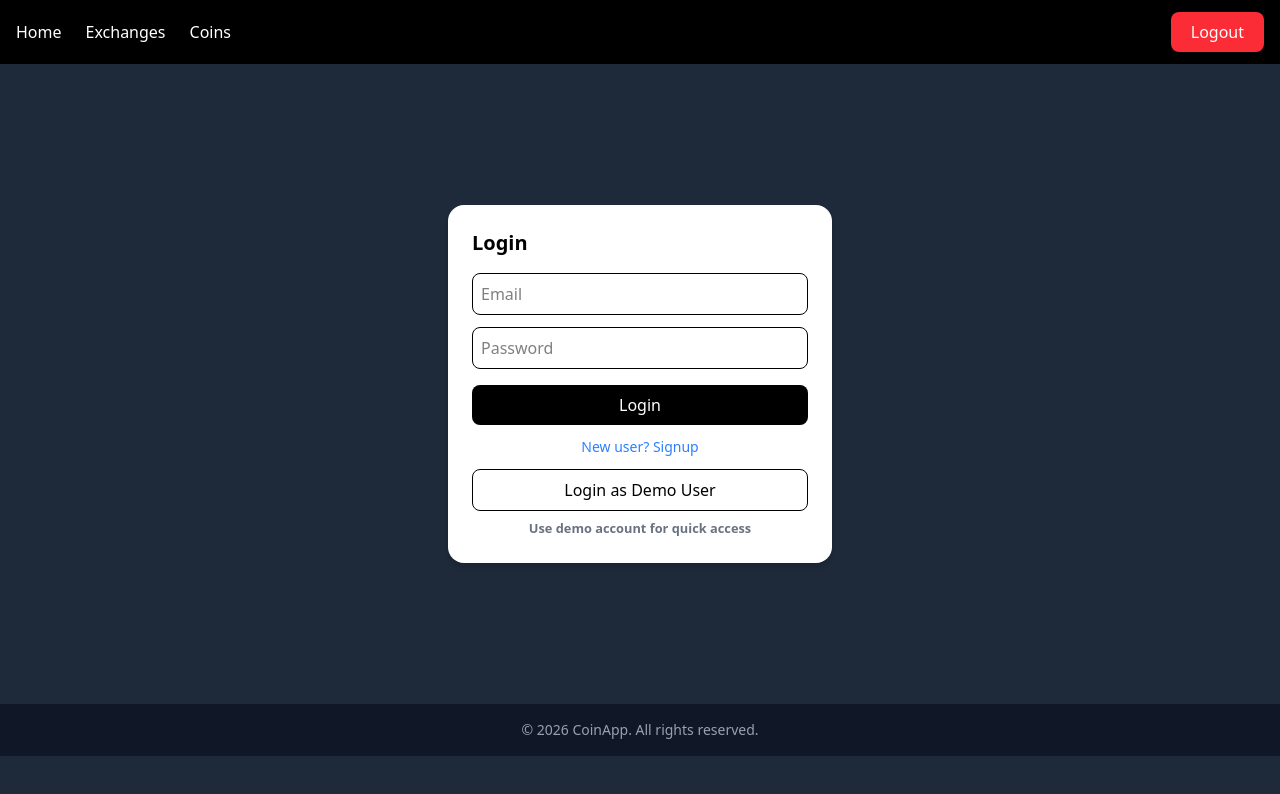
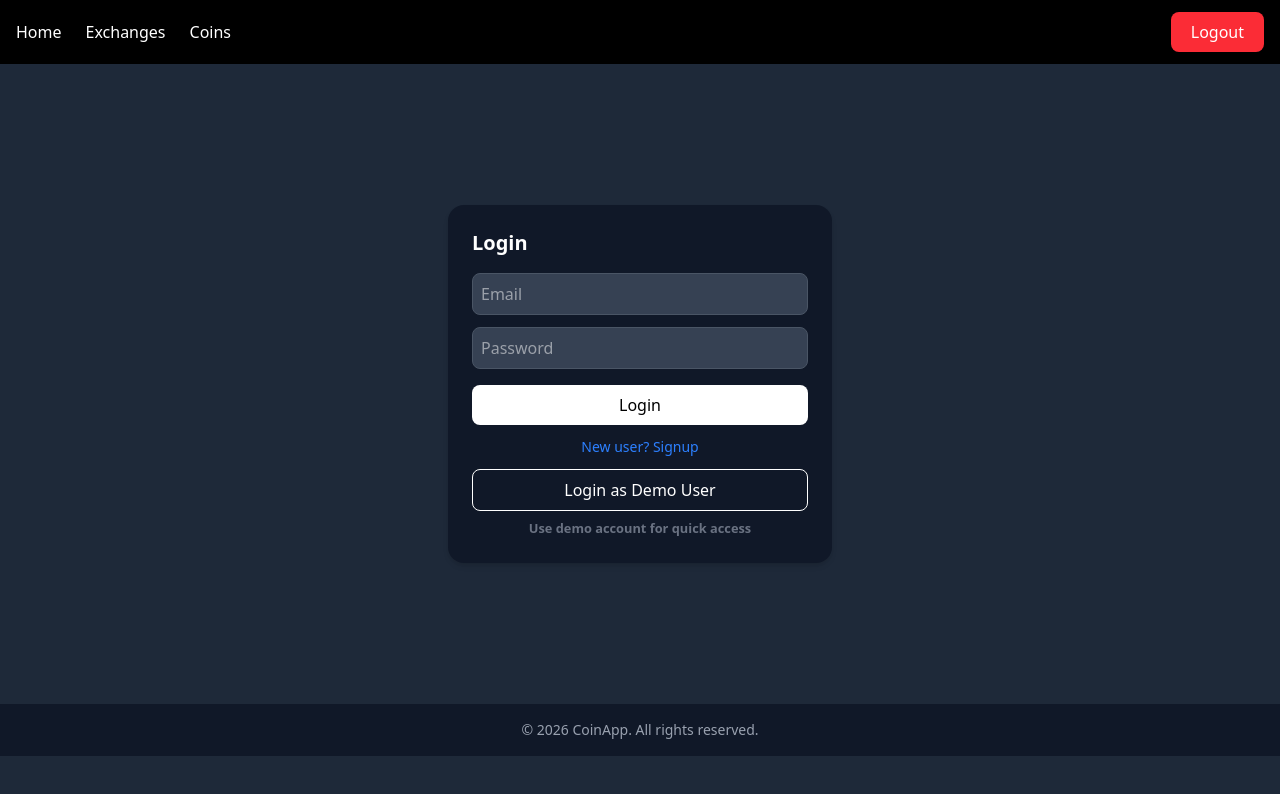
Before and after one commit to kirtan533/crypto-coin-app, a Next.js app: page /login in a window 1280 px wide. Shown: the top 794 px of the page. Built offline with nearby package versions, Linux system fonts and the light colour scheme; no server answers; sample sign-in values are in the browser's storage.

Commit message:
fixed logina and signup toast message

```diff
--- a/src/app/(auth)/login/LoginForm.js
+++ b/src/app/(auth)/login/LoginForm.js
@@ -45,9 +45,9 @@ export default function LoginForm() {
     <div className="flex items-center justify-center min-h-[80vh]">
       <form
         onSubmit={handleSubmit(handleLogin)}
-        className="bg-white p-6 rounded-2xl shadow-md w-full max-w-sm"
+        className="bg-gray-900 p-6 rounded-2xl shadow-md w-full max-w-sm"
       >
-        <h2 className="text-xl font-bold mb-4 text-black">Login</h2>
+        <h2 className="text-xl font-bold mb-4 text-white">Login</h2>
 
         {/* Email */}
         <input
@@ -59,7 +59,7 @@ export default function LoginForm() {
             },
           })}
           placeholder="Email"
-          className="w-full p-2 mb-3 border rounded-lg text-black"
+          className="w-full p-2 mb-3 border border-gray-600 bg-gray-700 rounded-lg text-white"
         />
         {errors.email && (
           <p className="text-red-500 text-sm mb-2">{errors.email.message}</p>
@@ -76,7 +76,7 @@ export default function LoginForm() {
           })}
           type="password"
           placeholder="Password"
-          className="w-full p-2 mb-4 border rounded-lg text-black"
+          className="w-full p-2 mb-4 border border-gray-600 rounded-lg bg-gray-700 text-white"
         />
         {errors.password && (
           <p className="text-red-500 text-sm mb-2">{errors.password.message}</p>
@@ -85,12 +85,11 @@ export default function LoginForm() {
         {/* Button */}
         <button
           disabled={isSubmitting}
-          className="w-full bg-black text-white py-2 rounded-lg hover:bg-gray-800 disabled:opacity-50"
+          className="w-full bg-white text-black hover:opacity-80 transition cursor-pointer  py-2 rounded-lg  disabled:opacity-50"
           type="submit"
         >
           {isSubmitting ? "Logging in..." : "Login"}
         </button>
-
         <p
           className="mt-3 text-sm text-center cursor-pointer text-blue-500"
           onClick={() => router.push("/signup")}
@@ -100,7 +99,7 @@ export default function LoginForm() {
         <button
           type="button"
           onClick={handleDemoLogin}
-          className="w-full mt-3 border py-2 rounded-lg hover:bg-gray-100 transition font-medium text-black"
+          className="w-full mt-3 border py-2 rounded-lg  transition font-medium text-white cursor-pointer hover:opacity-80"
         >
           Login as Demo User
         </button>
--- a/src/app/(auth)/signup/page.js
+++ b/src/app/(auth)/signup/page.js
@@ -32,9 +32,9 @@ export default function SignupPage() {
     <div className="flex items-center justify-center min-h-[80vh]">
       <form
         onSubmit={handleSubmit(handleSignup)}
-        className="bg-white p-6 rounded-xl shadow-md w-full max-w-sm"
+        className="bg-gray-900 text-white p-6 rounded-xl shadow-md w-full max-w-sm"
       >
-        <h2 className="text-xl font-bold mb-4 text-gray-500">Signup</h2>
+        <h2 className="text-xl font-bold mb-4 text-white">Signup</h2>
         <input
           {...register("email", {
             required: "Email is required",
@@ -44,7 +44,7 @@ export default function SignupPage() {
             },
           })}
           placeholder="Email"
-          className="w-full p-2 mb-3 border rounded-lg text-black"
+          className="w-full p-2 mb-3 border rounded-lg text-white bg-gray-800 placeholder-gray-400 border-gray-600"
         />
         {errors.email && (
           <p className="text-red-500 text-sm mb-2">{errors.email.message}</p>
@@ -63,7 +63,7 @@ export default function SignupPage() {
           })}
           type="password"
           placeholder="Password"
-          className="w-full p-2 mb-3 border rounded-lg text-black"
+          className="w-full p-2 mb-3 border rounded-lg bg-gray-800 text-white placeholder-gray-400 border-gray-600"
         />
         {errors.password && (
           <p className="text-red-500 text-sm mb-2">{errors.password.message}</p>
@@ -76,7 +76,7 @@ export default function SignupPage() {
           })}
           type="password"
           placeholder="Confirm Password"
-          className="w-full p-2 mb-4 border rounded-lg text-black"
+          className="w-full p-2 mb-4 border rounded-lg bg-gray-800 text-white placeholder-gray-400 border-gray-600"
         />
         {errors.confirmPassword && (
           <p className="text-red-500 text-sm mb-2">
@@ -85,7 +85,7 @@ export default function SignupPage() {
         )}
         <button
           type="submit"
-          className="w-full bg-black text-white py-2 rounded-lg hover:bg-gray-800 cursor-pointer"
+          className="w-full bg-white text-black py-2 rounded-lg hover:opacity-80 transition cursor-pointer"
         >
           Signup
         </button>
```
